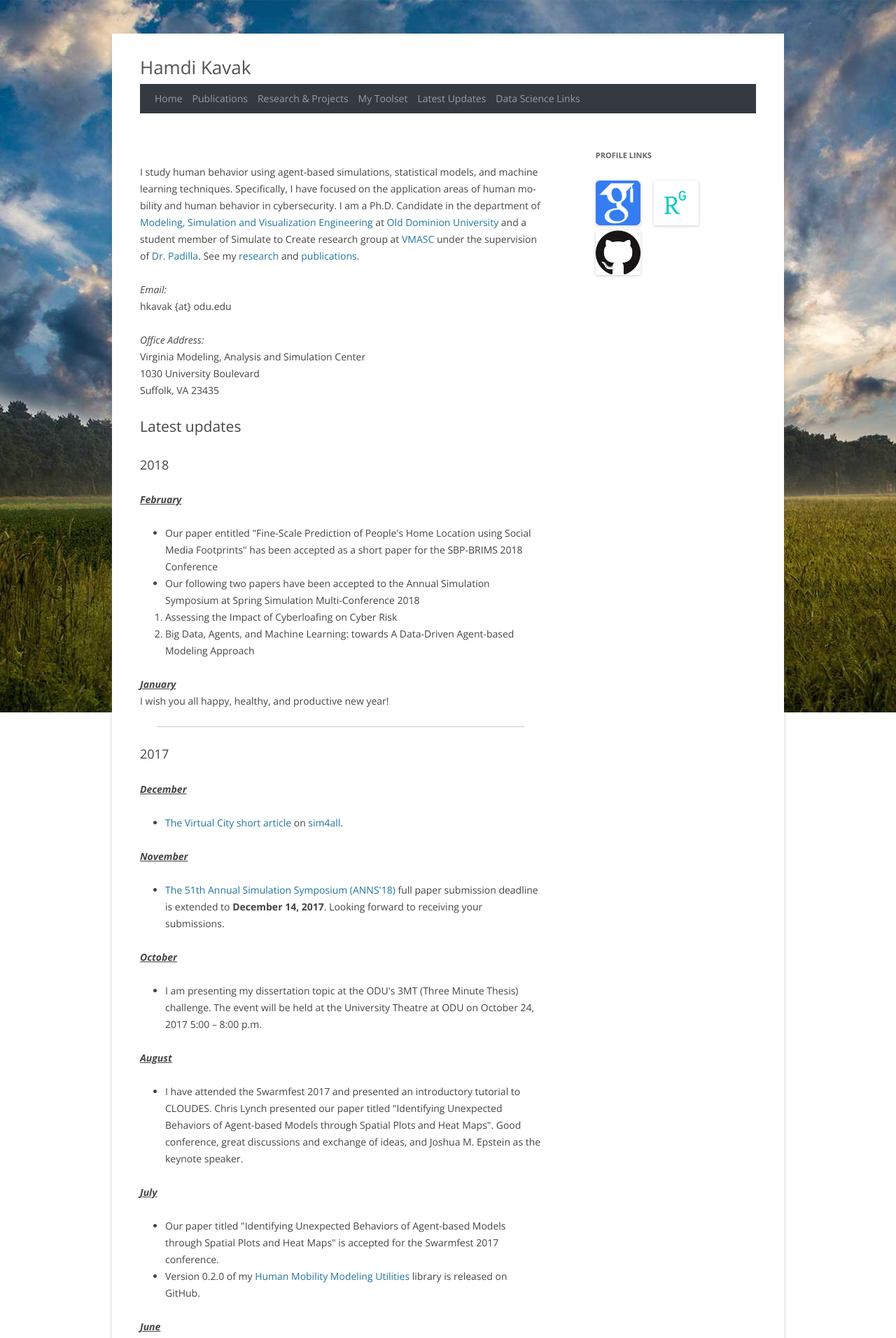
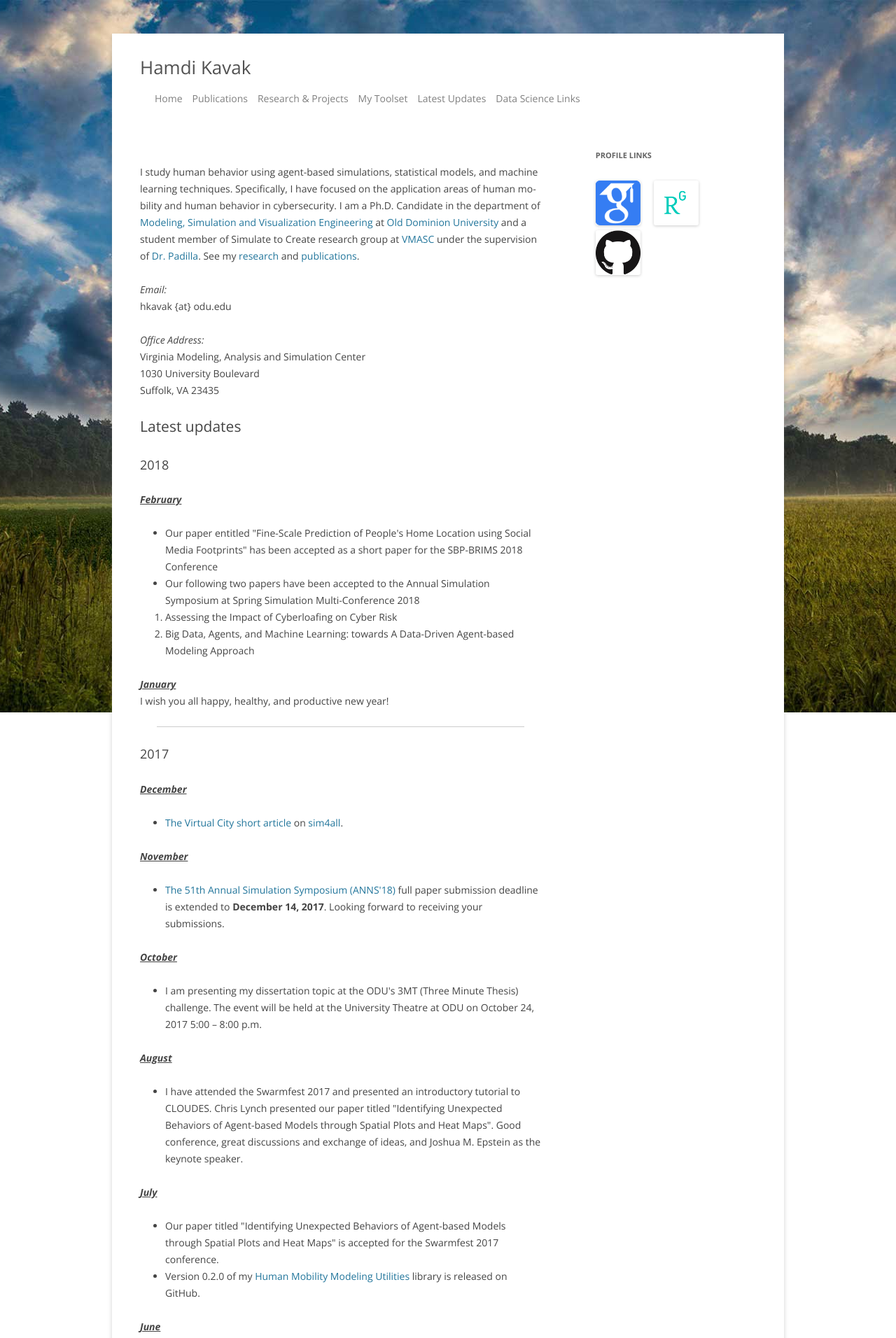
Before and after one commit to hamdikavak/hamdikavak.github.io, a Jekyll site: the page built from index.html, in a window 1280 px wide. Shown: the top 1912 px of the page at 70% size. Built offline with Jekyll 4.4.1, drawn with Linux system fonts in a browser that asks for light colours; nearby versions of some CDN libraries.

Commit message:
Navbar look update

```diff
--- a/_layouts/default.html
+++ b/_layouts/default.html
@@ -37,7 +37,7 @@
 			<h1 class="site-title"><a href="{{ site.baseurl }}/" title="Hamdi Kavak" rel="home">Hamdi Kavak</a></h1>
 			<h2 class="site-description"></h2>
 		</hgroup>
-		<nav class="navbar navbar-expand-md navbar-dark bg-dark">
+		<nav class="navbar navbar-expand-md navbar-light bg-faded">
 			<button class="navbar-toggler" type="button" data-toggle="collapse" data-target="#navbarMenu" aria-controls="navbarMenu" aria-expanded="false" aria-label="Navigate">
 	        <span class="navbar-toggler-icon"></span>
 	      </button>
```
